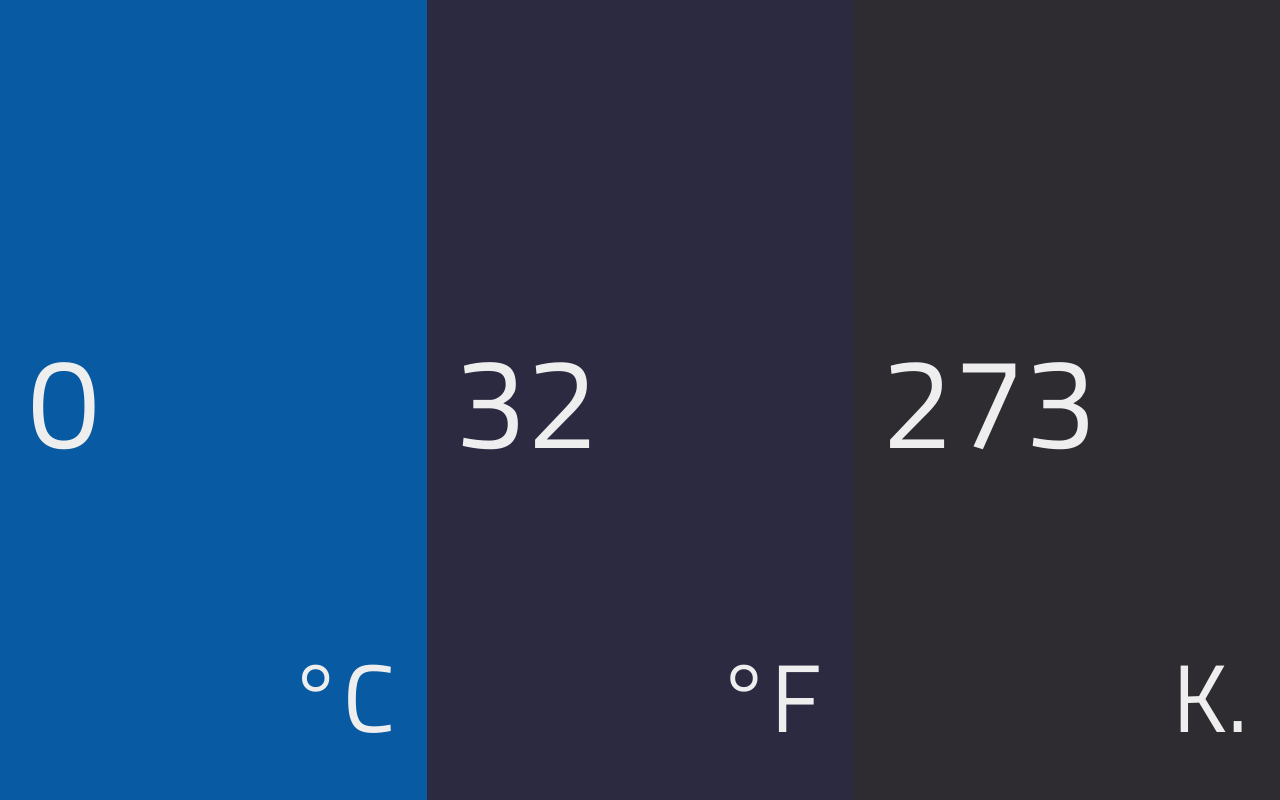
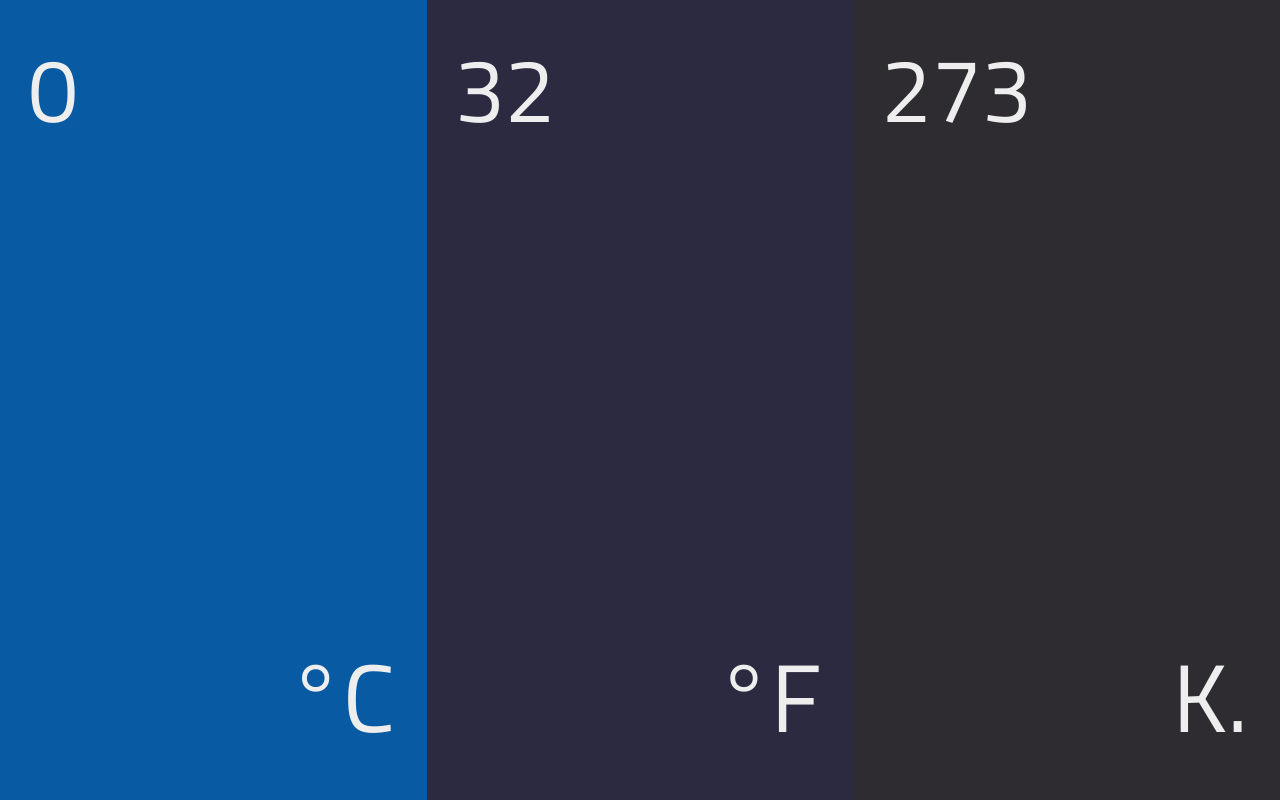
Before and after one commit to wlcharlie/temperature-converter, a React (Create React App) app: page / in a window 1280 px wide. Built offline with nearby package versions, Linux system fonts and the light colour scheme.

Commit message:
re-factor

```diff
--- a/src/App.css
+++ b/src/App.css
@@ -13,6 +13,7 @@
   padding: 1rem;
   color: #eeeeee;
   display: flex;
+  flex-wrap: column;
   align-items: flex-end;
 }
 
@@ -28,7 +29,7 @@
   background-color: #2e2c30;
 }
 
-input {
+textarea {
   cursor: pointer;
   height: 100%;
   transition: none !important;
@@ -36,16 +37,12 @@ input {
   color: #eeeeee !important;
   border: none !important;
   background-color: transparent !important;
-}
-
-input::-webkit-outer-spin-button,
-input::-webkit-inner-spin-button {
-  -webkit-appearance: none;
-  margin: 0;
+  resize: none;
+  overflow: hidden;
 }
 
 .form-control {
-  font-size: 10vw;
+  font-size: 7vw;
 }
 
 .tempNum {
--- a/src/components/TempInputs.js
+++ b/src/components/TempInputs.js
@@ -7,41 +7,35 @@ const TempInputs = () => {
   const [tempK, setTempK] = useState(273)
 
   const getTempC = (event) => {
-    setTempC(event.target.value)
-    let F = 32 + (9 / 5) * +event.target.value
-    let K = 273 + +event.target.value
-    setTempF(F)
-    setTempK(K)
+    setTempC(+event.target.value)
+    setTempF((32 + (9 / 5) * +event.target.value).toFixed(2))
+    setTempK((273 + +event.target.value).toFixed(2))
   }
 
   const getTempF = (event) => {
-    setTempF(event.target.value)
-    let C = -32 + (5 / 9) * +event.target.value
-    let K = C + 273
-    setTempC(C)
-    setTempK(K)
+    setTempF(+event.target.value)
+    setTempC((-32 + (5 / 9) * +event.target.value).toFixed(2))
+    setTempK((((+event.target.value + 459.67) * 5) / 9).toFixed(2))
   }
 
   const getTempK = (event) => {
-    setTempF(event.target.value)
-    let C = -273 + +event.target.value
-    let F = 32 + 9 / 5(-273 + +event.target.value)
-    setTempC(C)
-    setTempF(F)
+    setTempK(+event.target.value)
+    setTempC((-273 + +event.target.value).toFixed(2))
+    setTempF((32 + (9 / 5) * (-273 + +event.target.value)).toFixed(2))
   }
 
   return (
     <Row>
-      <Col id="tempC" xs={12} sm={4}>
-        <Form.Control type="number" value={tempC} onChange={getTempC} />
+      <Col id="tempC" xs={12} xl={4}>
+        <Form.Control as="textarea" value={tempC} onChange={getTempC} />
         <div className="tempNum">{"\xB0"}C</div>
       </Col>
-      <Col id="tempF" xs={12} sm={4}>
-        <Form.Control type="number" value={tempF} onChange={getTempF} />
+      <Col id="tempF" xs={12} xl={4}>
+        <Form.Control as="textarea" value={tempF} onChange={getTempF} />
         <div className="tempNum">{"\xB0"}F</div>
       </Col>
-      <Col id="tempK" xs={12} sm={4}>
-        <Form.Control type="number" value={tempK} onChange={getTempK} />
+      <Col id="tempK" xs={12} xl={4}>
+        <Form.Control as="textarea" value={tempK} onChange={getTempK} />
         <div className="tempNum">K.</div>
       </Col>
     </Row>
```
